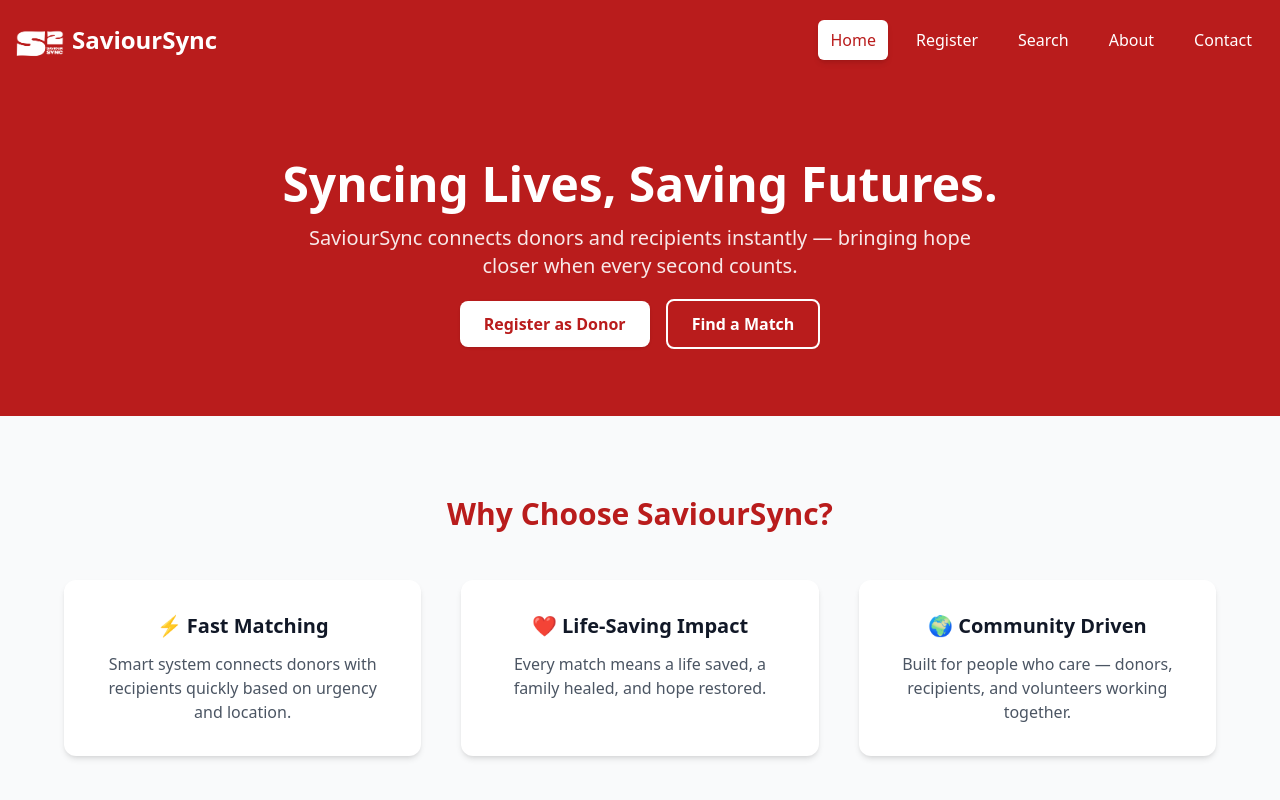
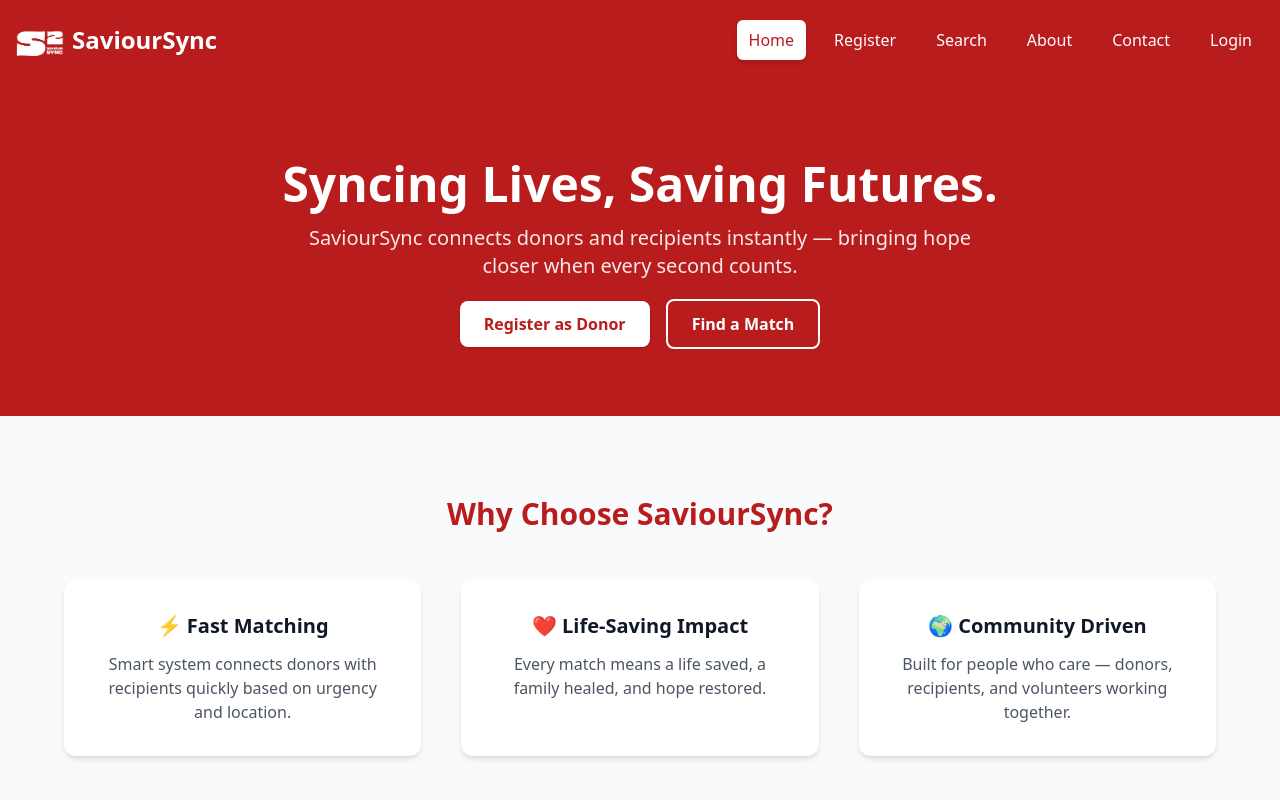
Before and after one commit to parth777777777/saviour-sync, a React (Create React App) app in the folder frontend/: page / in a window 1280 px wide. Shown: the top 800 px of the page. Built offline with nearby package versions, Linux system fonts and the light colour scheme.

Commit message:
Add files via upload

```diff
--- a/frontend/src/components/Header.js
+++ b/frontend/src/components/Header.js
@@ -1,10 +1,8 @@
 import { NavLink } from "react-router-dom";
-import logo from "../assets/logo.png"; // ✅ Import your logo
+import logo from "../assets/logo.png"; // ✅ Your logo
 
 const Header = () => {
-  const linkClasses =
-    "px-3 py-2 rounded-md font-medium transition duration-200";
-
+  const linkClasses = "px-3 py-2 rounded-md font-medium transition duration-200";
   const activeClasses = "bg-white text-red-700 shadow-md"; // active tab style
   const inactiveClasses = "text-white hover:bg-red-600";
 
@@ -14,7 +12,7 @@ const Header = () => {
         {/* Logo + Brand */}
         <NavLink to="/" className="flex items-center space-x-2">
           <img
-            src={logo} // ✅ using imported logo
+            src={logo}
             alt="SaviourSync Logo"
             className="h-12 w-auto relative top-1"
           />
@@ -63,6 +61,14 @@ const Header = () => {
           >
             Contact
           </NavLink>
+          <NavLink
+            to="/login"  // ✅ Single login page
+            className={({ isActive }) =>
+              `${linkClasses} ${isActive ? activeClasses : inactiveClasses}`
+            }
+          >
+            Login
+          </NavLink>
         </nav>
       </div>
     </header>
```
